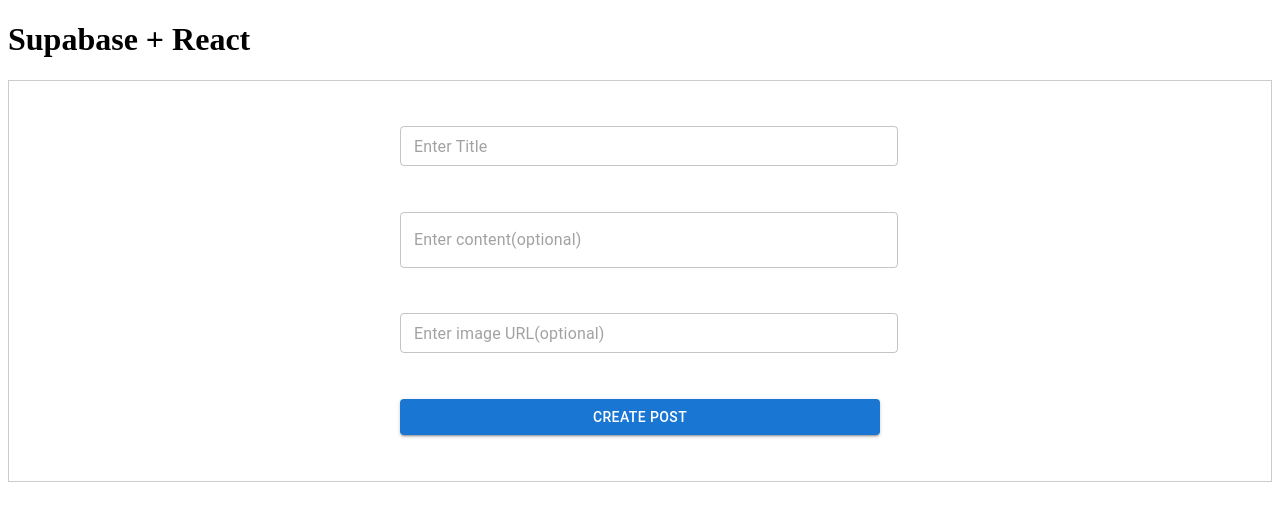
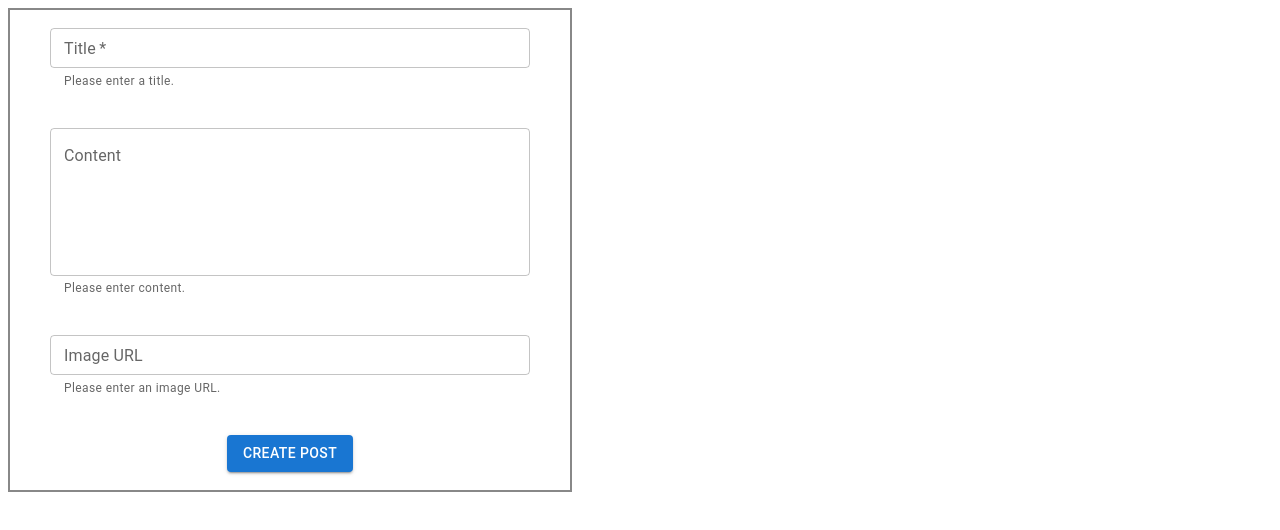
Before and after one commit to R0ronoaZ0r0/HobbyHub, a React (Vite) app: page / in a window 1280 px wide. Shown: the top 530 px of the page. Built offline with nearby package versions, Linux system fonts and the light colour scheme.

Commit message:
split CreatePost into form and CreatePost

```diff
--- a/src/App.css
+++ b/src/App.css
@@ -40,3 +40,17 @@
 .read-the-docs {
   color: #888;
 } */
+
+.form{
+  display: flex;
+  flex-direction: column;
+  align-items: center;
+  height: 60vh;
+  width: 70vh;
+  justify-content: space-around;
+  border: 2px solid #888;
+}
+
+.width-60{
+  width: 60vh;
+}
--- a/src/App.jsx
+++ b/src/App.jsx
@@ -1,11 +1,11 @@
 import './App.css'
 import CreatePost from './Database/CreatePost'
+
 
 function App() {
 
   return (
     <div>
-      <h1>Supabase + React</h1>
       <CreatePost />
     </div>
   )
--- a/src/Database/CreatePost.jsx
+++ b/src/Database/CreatePost.jsx
@@ -1,27 +1,17 @@
-import supabase from "../client";
-import { useState } from "react";
-import { Button, TextField } from "@mui/material";
+import Form from "./Form";
+import supabase from "../client"
 
 const CreatePost = () => {
-    const [title, setTitle] = useState('');
-    const [content, setContent] = useState('');
-    const [imageURL, setImageURL] = useState('');
 
-    const handleSubmit = async (e) => {
-        e.preventDefault();
-        await supabase.from('hobbyhub').insert([{title:title, content:content, imageURL:imageURL}]);
+    const handleSubmit = async (data) => {
+        await supabase
+            .from('hobbyhub')
+            .insert(data);
     }
 
-    return(
-        <div >
-            <form className="form" onSubmit={handleSubmit}>
-                <TextField className="title" required size="small" type="text" value={title} placeholder="Enter Title" onChange={(e)=>setTitle(e.target.value)} />
-                <TextField className="content" multiline type="text" value={content} placeholder="Enter content(optional)" onChange={(e)=>setContent(e.target.value)} />
-                <TextField className="url" size="small" type="url" value={imageURL} placeholder="Enter image URL(optional)" onChange={(e)=>setImageURL(e.target.value)} />
-                <Button variant="contained" type="submit"> Create Post </Button>
-            </form>
-        </div>
-    );
+    return (
+        <Form onSubmit={handleSubmit} />
+    )
 }
 
 export default CreatePost;
--- /dev/null
+++ b/src/Database/Form.jsx
@@ -0,0 +1,54 @@
+/* eslint-disable react/prop-types */
+
+import { useState } from "react";
+import { Button, TextField } from "@mui/material";
+
+const Form = (props) => {
+    const [title, setTitle] = useState('');
+    const [content, setContent] = useState('');
+    const [imageURL, setImageURL] = useState('');
+
+    const handleSubmit = (e) => {
+        e.preventDefault();
+        props.onSubmit({title:title, content:content, imageURL:imageURL});
+    }
+
+    return(
+
+        <form className="form" onSubmit={handleSubmit}>
+            <TextField
+                className="width-60"
+                required size="small"
+                type="text"
+                value={title}
+                onChange={(e)=>setTitle(e.target.value)}
+                label="Title"
+                helperText="Please enter a title."
+            />
+            <TextField
+                className="width-60"
+                multiline
+                type="text"
+                value={content}
+                rows={5}
+                onChange={(e)=>setContent(e.target.value)}
+                label="Content"
+                characterLimit={500}
+                helperText="Please enter content."
+            />
+            <TextField
+                className="width-60"
+                size="small"
+                type="url"
+                value={imageURL}
+                onChange={(e)=>setImageURL(e.target.value)}
+                label="Image URL"
+                helperText="Please enter an image URL."
+            />
+            <Button variant="contained" type="submit"> Create Post </Button>
+        </form>
+
+    );
+}
+
+export default Form;
--- a/src/index.css
+++ b/src/index.css
@@ -3,9 +3,9 @@
   line-height: 1.5;
   font-weight: 400;
 
-  color-scheme: light dark;
+  color-scheme: red;
   color: rgba(255, 255, 255, 0.87);
-  background-color: #242424;
+  background-color: white;
 
   font-synthesis: none;
   text-rendering: optimizeLegibility;
@@ -66,17 +66,7 @@
   button {
     background-color: #f9f9f9;
   }
-} */
-
-.form{
-  border: 1px solid #ccc;
-  display: flex;
-  flex-direction: column;
-  align-items: center;
-  height: 50vh;
-  justify-content: space-evenly;
 }
 
-.form *{
-  width: 60vh;
-}
+
+ */
```
